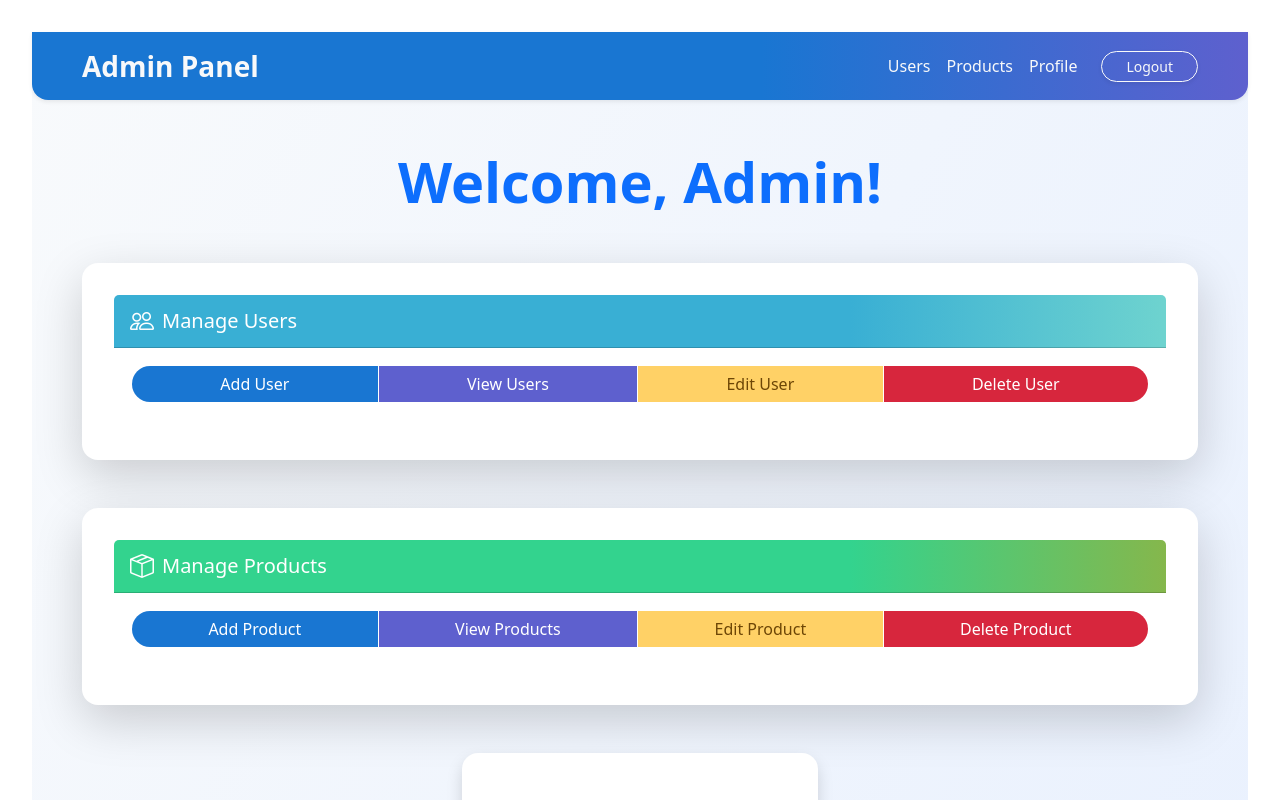
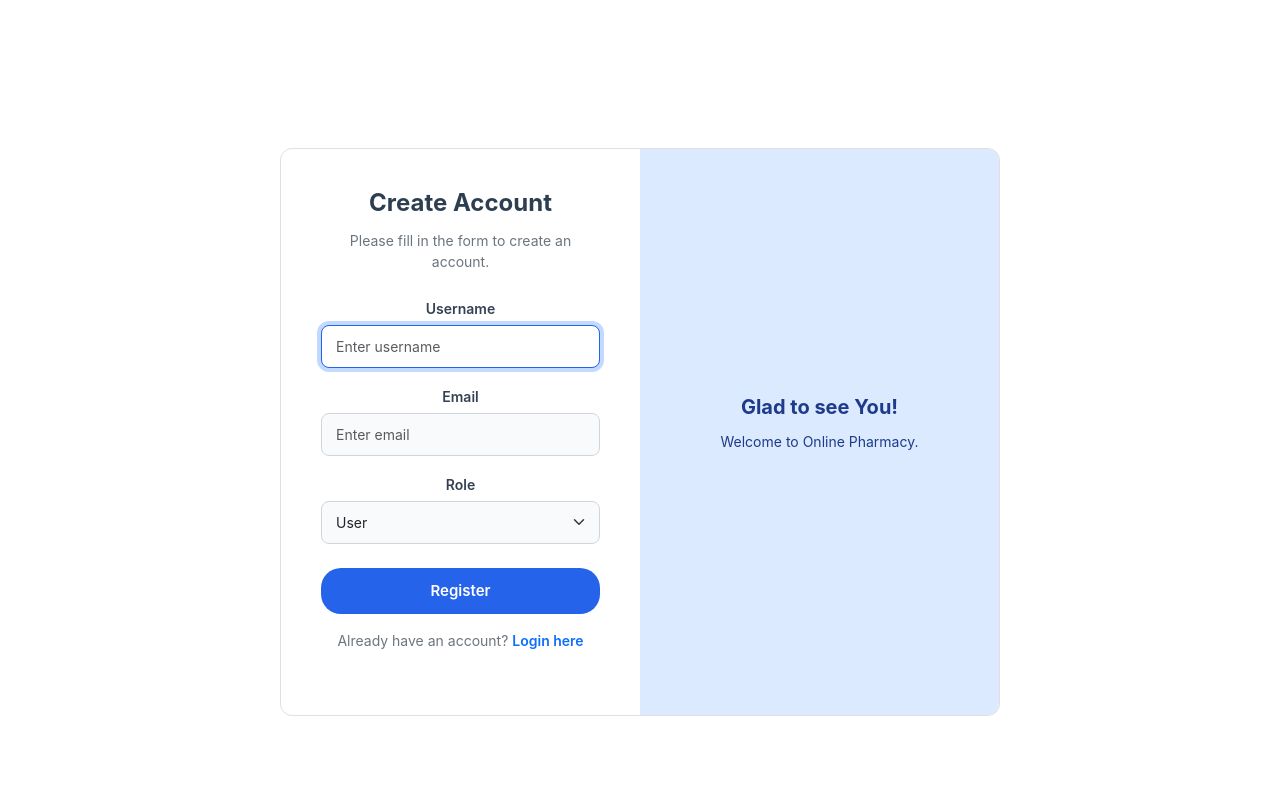
Before and after one commit to manilaxmisisvas/Online_Pharma_team4, a React (Vite) app in the folder frontend/online_pharma_team4/: page / in a window 1280 px wide. Shown: the top 800 px of the page. Built offline with nearby package versions, Linux system fonts and the light colour scheme.

Commit message:
Resolved merge conflict in App.jsx

```diff
--- a/frontend/online_pharma_team4/src/App.jsx
+++ b/frontend/online_pharma_team4/src/App.jsx
@@ -1,16 +1,23 @@
-import { useState } from 'react'
-import reactLogo from './assets/react.svg'
-import viteLogo from '/vite.svg'
-import './App.css'
-import Admin from './components/Admin.jsx'
+import { useState } from 'react';
+import './App.css';
+
+import UserDashboard from "./components/UserDashboard";
+import { BrowserRouter, Routes, Route } from "react-router-dom";
+import Login from "./components/Login.jsx";
+import Admin from "./components/Admin.jsx";
+import Register from "./components/Register.jsx";
+
 function App() {
-  const [count, setCount] = useState(0)
-
   return (
-    <>
-      <Admin/>
-    </>
-  )
+    <BrowserRouter>
+      <Routes>
+        <Route path="/" element={<Register />} />
+        <Route path="/login" element={<Login />} />
+        <Route path="/user" element={<UserDashboard />} />
+        <Route path="/admin" element={<Admin />} />
+      </Routes>
+    </BrowserRouter>
+  );
 }
 
-export default App
+export default App;
--- /dev/null
+++ b/frontend/online_pharma_team4/src/components/Register.jsx
@@ -0,0 +1,96 @@
+import React, { useState } from "react";
+import { Link } from "react-router-dom";
+import "../styles/Register.css";
+
+const Register = () => {
+  const [username, setUsername] = useState("");
+  const [email, setEmail] = useState("");
+  const [role, setRole] = useState("user");
+
+  const handleSubmit = (e) => {
+    e.preventDefault();
+    console.log("Username:", username);
+    console.log("Email:", email);
+    console.log("Role:", role);
+    setUsername("");
+    setEmail("");
+    setRole("user");
+  };
+
+  return (
+    <div className="register-bg">
+      <div className="register-card">
+        {/* Left Side - Form */}
+        <div className="card-body">
+          <h2>Create Account</h2>
+          <p className="text-secondary">Please fill in the form to create an account.</p>
+          <form onSubmit={handleSubmit}>
+            <div className="mb-3">
+              <label htmlFor="username" className="form-label">
+                Username
+              </label>
+              <input
+                type="text"
+                className="form-control"
+                id="username"
+                placeholder="Enter username"
+                value={username}
+                onChange={(e) => setUsername(e.target.value)}
+                required
+                autoFocus
+              />
+            </div>
+            <div className="mb-3">
+              <label htmlFor="email" className="form-label">
+                Email
+              </label>
+              <input
+                type="email"
+                className="form-control"
+                id="email"
+                placeholder="Enter email"
+                value={email}
+                onChange={(e) => setEmail(e.target.value)}
+                required
+              />
+            </div>
+            <div className="mb-4">
+              <label htmlFor="role" className="form-label">
+                Role
+              </label>
+              <select
+                id="role"
+                className="form-select"
+                value={role}
+                onChange={(e) => setRole(e.target.value)}
+                required
+              >
+                <option value="user">User</option>
+                <option value="admin">Admin</option>
+              </select>
+            </div>
+            <div className="mb-3">
+              <button type="submit" className="btn btn-primary">
+                Register
+              </button>
+            </div>
+          </form>
+          <p className="text-secondary" style={{ textAlign: "center" }}>
+            Already have an account?{" "}
+            <Link to="/login" className="text-primary fw-semibold text-decoration-none">
+              Login here
+            </Link>
+          </p>
+        </div>
+
+        {/* Right Side - Info Panel */}
+        <div className="info-side">
+          <h3>Glad to see You!</h3>
+          <p>Welcome to Online Pharmacy.</p>
+        </div>
+      </div>
+    </div>
+  );
+};
+
+export default Register;
--- /dev/null
+++ b/frontend/online_pharma_team4/src/styles/Register.css
@@ -0,0 +1,108 @@
+
+.register-bg {
+  box-sizing: border-box;
+  min-height: 100vh;
+  display: flex;
+  align-items: center;
+  justify-content: center;
+  font-family: 'Inter', Arial, sans-serif;
+  padding: 0;
+}
+
+.register-card {
+  background-color: #ffffff;
+  border-radius: 0;
+  box-shadow: none;
+  display: flex;
+  width: 720px;
+  max-width: 100%;
+  border-radius: 12px;
+  overflow: hidden;
+  border: 1px solid #e0e0e0;
+}
+
+.card-body {
+  flex: 1;
+  padding: 40px;
+}
+
+h2 {
+  font-weight: 700;
+  font-size: 24px;
+  text-align: center;
+  color: #2c3e50;
+  margin-bottom: 12px;
+}
+
+.text-secondary {
+  font-size: 14px;
+  color: #6c757d;
+  text-align: center;
+  margin-bottom: 24px;
+}
+
+.form-label {
+  font-size: 14px;
+  font-weight: 600;
+  color: #344054;
+  margin-bottom: 6px;
+}
+
+.form-control,
+.form-select {
+  border: 1px solid #d0d5dd;
+  background-color: #f9fafb;
+  border-radius: 8px;
+  padding: 10px 14px;
+  font-size: 14px;
+  margin-bottom: 16px;
+  width: 100%;
+  box-sizing: border-box;
+  transition: border-color 0.2s ease;
+}
+
+.form-control:focus,
+.form-select:focus {
+  border-color: #2563eb;
+  outline: none;
+  background-color: #fff;
+}
+
+.btn-primary {
+  background-color: #2563eb;
+  border: none;
+  color: #ffffff;
+  padding: 12px;
+  font-size: 15px;
+  font-weight: 600;
+  border-radius: 20px;
+  cursor: pointer;
+  width: 100%;
+  transition: background-color 0.2s ease;
+}
+
+.btn-primary:hover {
+  background-color: #1d4ed8;
+}
+
+.register-card .info-side {
+  flex: 1;
+  background-color: #dbeafe;
+  color: #1e3a8a;
+  display: flex;
+  flex-direction: column;
+  justify-content: center;
+  padding: 40px;
+  text-align: center;
+}
+
+.info-side h3 {
+  font-size: 20px;
+  font-weight: 700;
+  margin-bottom: 12px;
+}
+
+.info-side p {
+  font-size: 14px;
+  color: #1e3a8a;
+}
```
